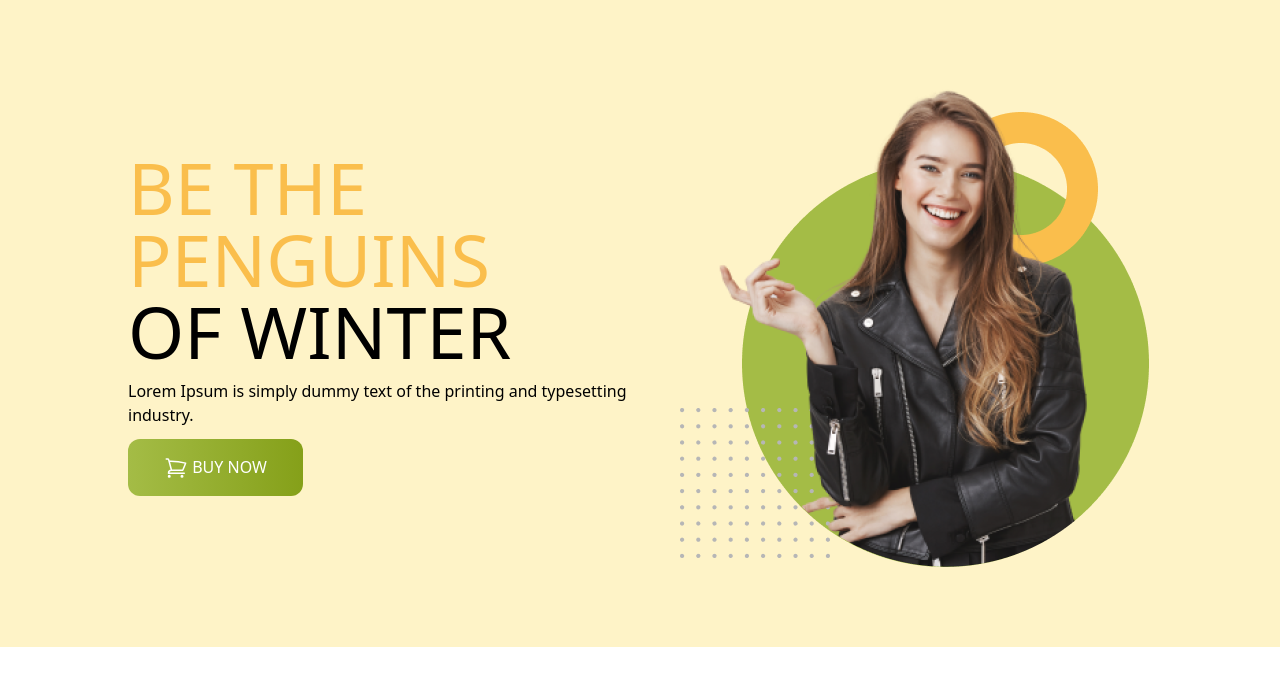
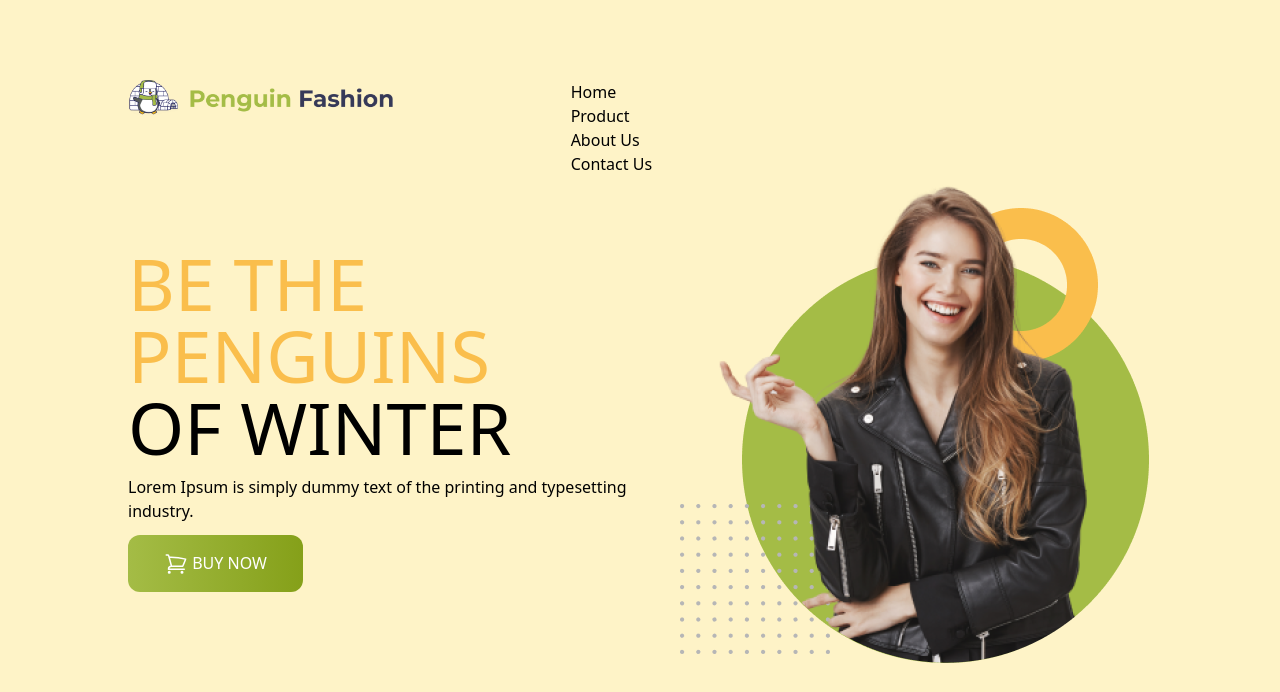
Before and after one commit to FahimaAlo/penguin-fashion-with-css, a plain HTML site: page index.html in a window 1280 px wide. Shown: the top 692 px of the page. Drawn offline with nearby package versions, Linux system fonts and the light colour scheme.

Commit message:
navbar added

```diff
--- a/index.html
+++ b/index.html
@@ -17,8 +17,14 @@
 <body>
     <header class="bg-amber-100 py-20  px-4 md:px-32">
         <!-- Nav section -->
-        <nav>
-
+        <nav class="flex gap-x-44">
+            <img src="icons/logo.png " class="h-9" alt="">
+            <div class=" justify-items-center space-x-7 "><ul>
+                <li><a href="#"></a>Home</li>
+                <li><a href="#"></a>Product</li>
+                <li><a href="#"></a>About Us</li>
+                <li><a href="#"></a>Contact Us</li>
+            </ul></div>
         </nav>
         <div class="flex  flex-col md:flex-row justify-between items-center">
             <div>
```
